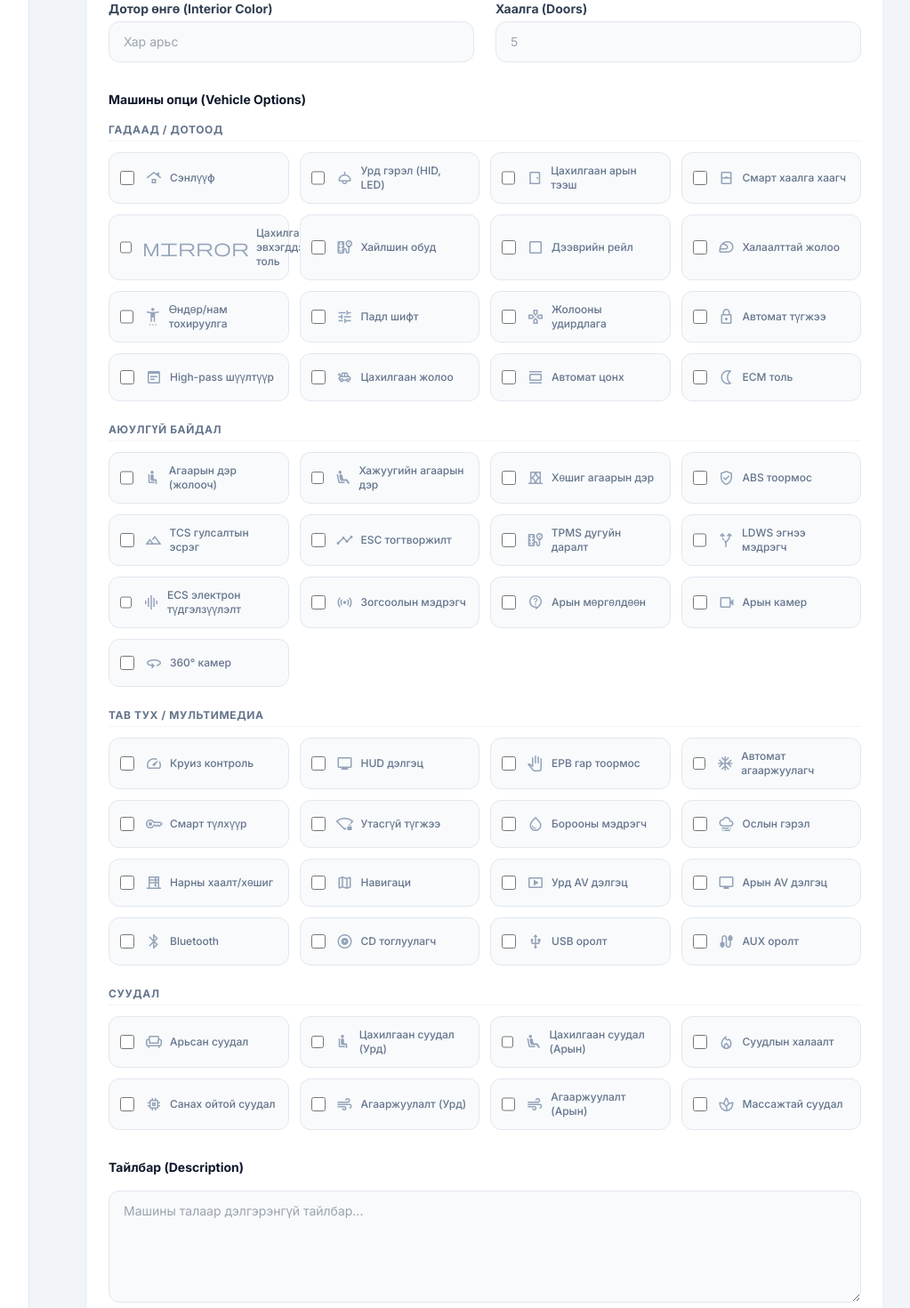
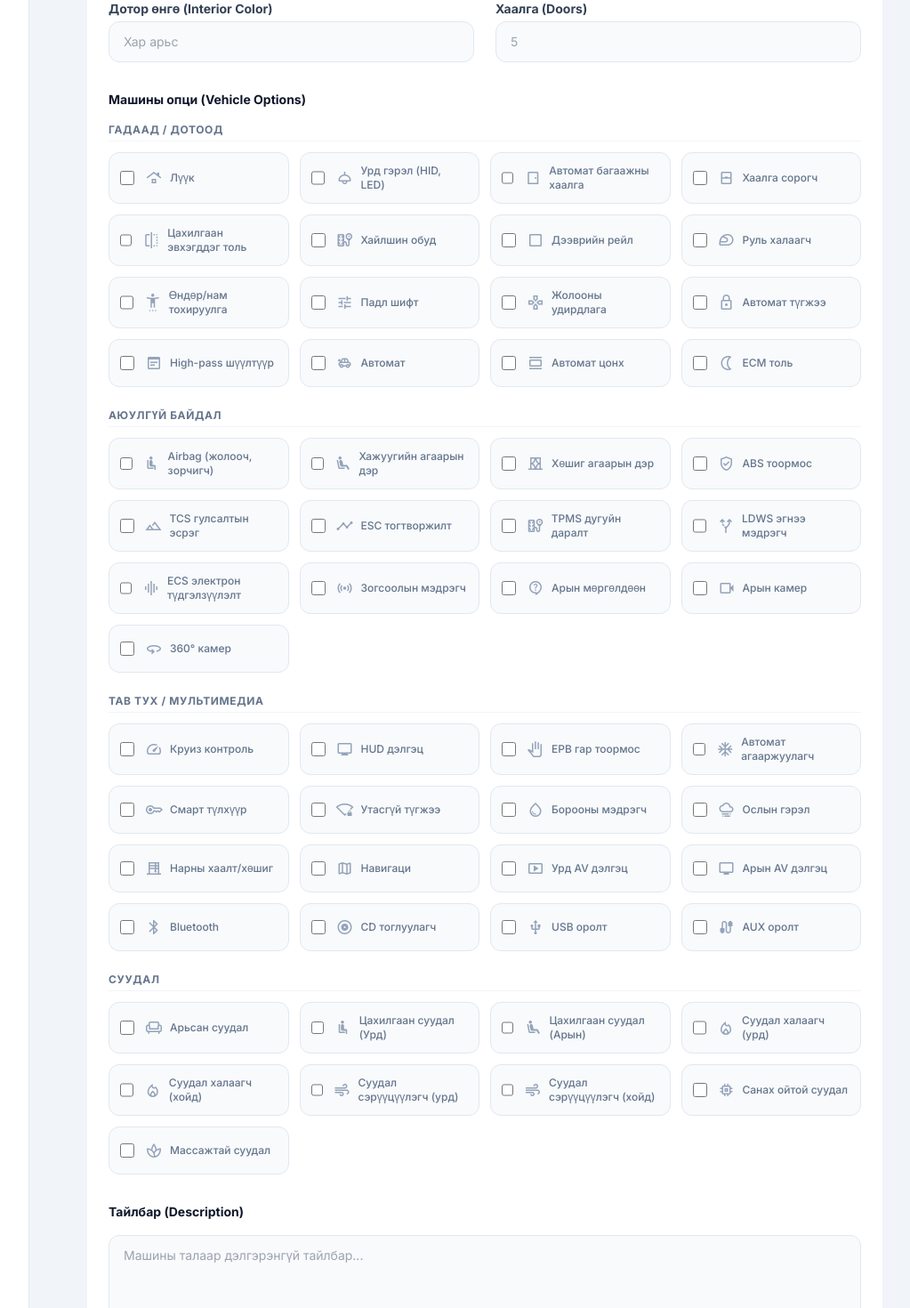
Before and after one commit to ganaaboldoo046-web/mashin, a React (Vite) app: page /admin/products/create in a window 1280 px wide. Shown: the part 1012-2482 px from the top of the page at 89% size, without its empty margins (223-1246 px from the left). Built offline with nearby package versions, Linux system fonts and the light colour scheme; no server answers; sample sign-in values are in the browser's storage.

Commit message:
Fix FOUT/FOIT issues & Update vehicle options text

```diff
--- a/index.html
+++ b/index.html
@@ -8,7 +8,8 @@
   <title>Temmun Trading - Автомашин Худалдаа</title>
   <link rel="preconnect" href="https://fonts.googleapis.com">
   <link rel="preconnect" href="https://fonts.gstatic.com" crossorigin>
-  <link href="https://fonts.googleapis.com/css2?family=Inter:wght@400;500;600;700&display=block" rel="stylesheet">
+  <link rel="preload" href="https://fonts.googleapis.com/css2?family=Inter:wght@400;500;600;700&display=swap" as="style">
+  <link href="https://fonts.googleapis.com/css2?family=Inter:wght@400;500;600;700&display=swap" rel="stylesheet">
   <link
     href="https://fonts.googleapis.com/css2?family=Material+Symbols+Outlined:opsz,wght,FILL,GRAD@20..48,100..700,0..1,-50..200&display=block"
     rel="stylesheet" />
--- a/src/constants/vehicleOptions.ts
+++ b/src/constants/vehicleOptions.ts
@@ -7,25 +7,25 @@ export interface VehicleOption {
 
 export const VEHICLE_OPTIONS: VehicleOption[] = [
     // --- Exterior / Interior (Гадаад / Дотоод) ---
-    { id: 'sunroof', label: 'Сэнлүүф', icon: 'roofing', category: 'exterior' }, // or 'wb_sunny'
+    { id: 'sunroof', label: 'Лүүк', icon: 'roofing', category: 'exterior' }, // originally Сэнлүүф
     { id: 'led_headlight', label: 'Урд гэрэл (HID, LED)', icon: 'light', category: 'exterior' },
-    { id: 'power_trunk', label: 'Цахилгаан арын тээш', icon: 'sensor_door', category: 'exterior' },
-    { id: 'soft_close', label: 'Смарт хаалга хаагч', icon: 'sensor_window', category: 'exterior' },
-    { id: 'power_folding_mirrors', label: 'Цахилгаан эвхэгддэг толь', icon: 'mirror', category: 'exterior' }, // custom?
+    { id: 'power_trunk', label: 'Автомат багаажны хаалга', icon: 'sensor_door', category: 'exterior' },
+    { id: 'soft_close', label: 'Хаалга сорогч', icon: 'sensor_window', category: 'exterior' }, // originally Смарт хаалга хаагч
+    { id: 'power_folding_mirrors', label: 'Цахилгаан эвхэгддэг толь', icon: 'flip', category: 'exterior' }, // custom?
     { id: 'alloy_wheels', label: 'Хайлшин обуд', icon: 'tire_repair', category: 'exterior' },
     { id: 'roof_rail', label: 'Дээврийн рейл', icon: 'check_box_outline_blank', category: 'exterior' }, // generic rail
-    { id: 'heated_steering', label: 'Халаалттай жолоо', icon: 'sports_motorsports', category: 'exterior' },
+    { id: 'heated_steering', label: 'Руль халаагч', icon: 'sports_motorsports', category: 'exterior' },
     { id: 'adjustable_steering', label: 'Өндөр/нам тохируулга', icon: 'settings_accessibility', category: 'exterior' },
     { id: 'paddle_shift', label: 'Падл шифт', icon: 'tune', category: 'exterior' },
     { id: 'steering_controls', label: 'Жолооны удирдлага', icon: 'gamepad', category: 'exterior' },
     { id: 'auto_door_lock', label: 'Автомат түгжээ', icon: 'lock', category: 'exterior' },
     { id: 'high_pass', label: 'High-pass шүүлтүүр', icon: 'wysiwyg', category: 'exterior' },
-    { id: 'power_steering', label: 'Цахилгаан жолоо', icon: 'toys', category: 'exterior' },
+    { id: 'power_steering', label: 'Автомат', icon: 'toys', category: 'exterior' },
     { id: 'auto_window', label: 'Автомат цонх', icon: 'calendar_view_day', category: 'exterior' },
     { id: 'ecm_mirror', label: 'ECM толь', icon: 'nightlight', category: 'exterior' },
 
     // --- Safety (Аюулгүй байдал) ---
-    { id: 'airbag_driver', label: 'Агаарын дэр (жолооч)', icon: 'airline_seat_recline_normal', category: 'safety' },
+    { id: 'airbag_driver', label: 'Airbag (жолооч, зорчигч)', icon: 'airline_seat_recline_normal', category: 'safety' },
     { id: 'airbag_side', label: 'Хажуугийн агаарын дэр', icon: 'airline_seat_recline_extra', category: 'safety' },
     { id: 'airbag_curtain', label: 'Хөшиг агаарын дэр', icon: 'curtains', category: 'safety' },
     { id: 'abs', label: 'ABS тоормос', icon: 'verified_user', category: 'safety' },
@@ -61,10 +61,11 @@ export const VEHICLE_OPTIONS: VehicleOption[] = [
     { id: 'leather_seat', label: 'Арьсан суудал', icon: 'chair', category: 'seat' },
     { id: 'power_seat_front', label: 'Цахилгаан суудал (Урд)', icon: 'airline_seat_recline_normal', category: 'seat' },
     { id: 'power_seat_rear', label: 'Цахилгаан суудал (Арын)', icon: 'airline_seat_recline_extra', category: 'seat' },
-    { id: 'heated_seat', label: 'Суудлын халаалт', icon: 'mode_heat', category: 'seat' }, // Custom handling for heat needed maybe
+    { id: 'heated_seat_front', label: 'Суудал халаагч (урд)', icon: 'mode_heat', category: 'seat' },
+    { id: 'heated_seat_rear', label: 'Суудал халаагч (хойд)', icon: 'mode_heat', category: 'seat' },
+    { id: 'vent_seat_front', label: 'Суудал сэрүүцүүлэгч (урд)', icon: 'air', category: 'seat' },
+    { id: 'vent_seat_rear', label: 'Суудал сэрүүцүүлэгч (хойд)', icon: 'air', category: 'seat' },
     { id: 'memory_seat', label: 'Санах ойтой суудал', icon: 'memory', category: 'seat' },
-    { id: 'vent_seat_front', label: 'Агааржуулалт (Урд)', icon: 'air', category: 'seat' },
-    { id: 'vent_seat_rear', label: 'Агааржуулалт (Арын)', icon: 'air', category: 'seat' },
     { id: 'massage_seat', label: 'Массажтай суудал', icon: 'spa', category: 'seat' },
 ];
 
```
